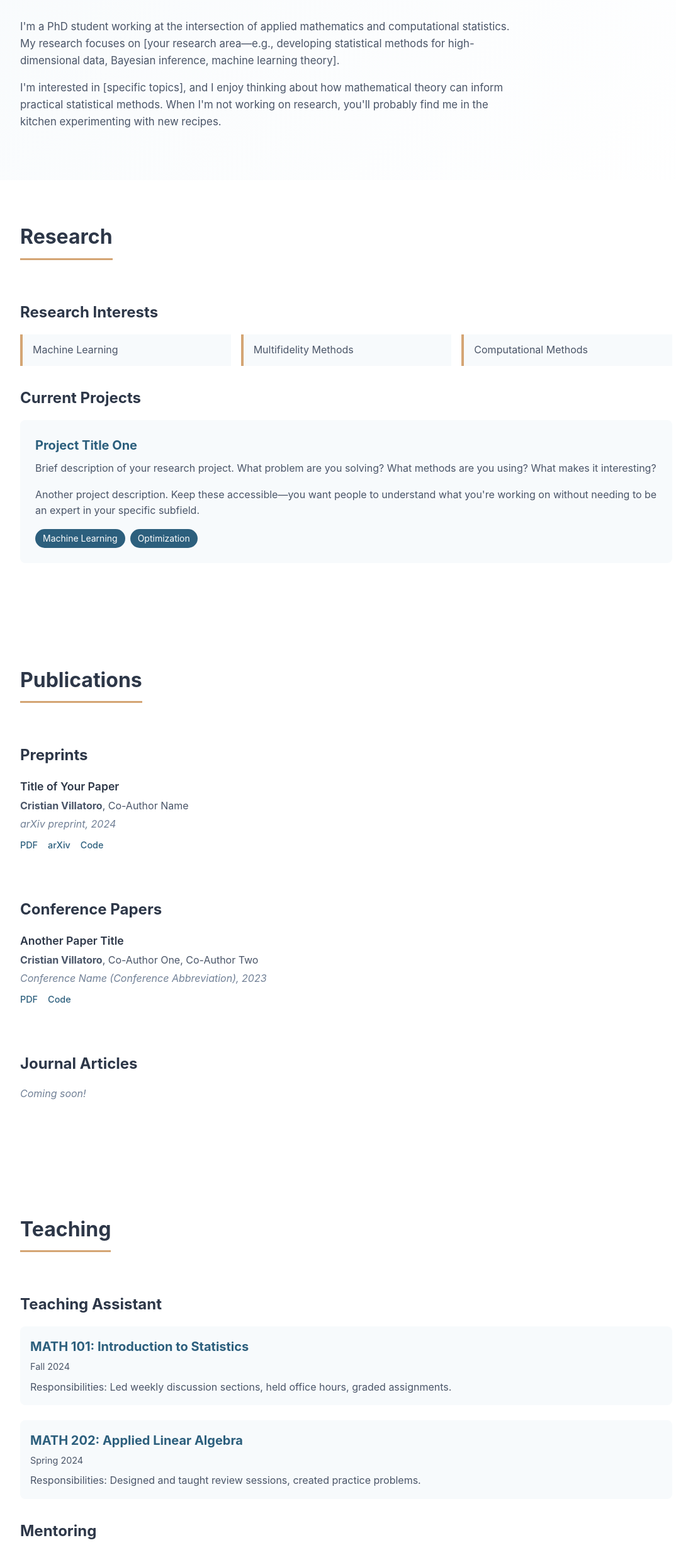
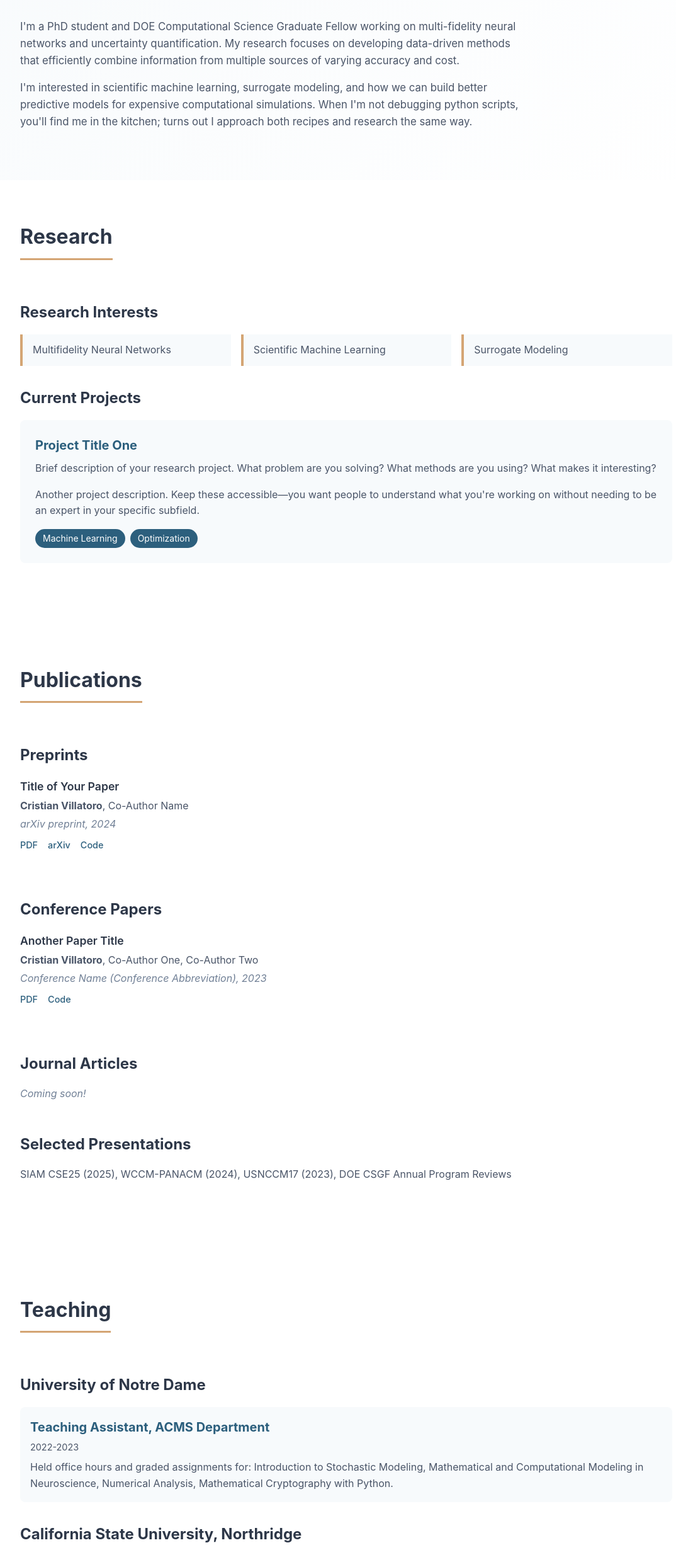
Before and after one commit to cristianvill/cristianvill.github.io, a plain HTML site: page index.html in a window 1280 px wide. Shown: the part 319-2780 px from the top of the page at 63% size, without its empty margins (90-1164 px from the left). Drawn offline with Linux system fonts and the light colour scheme.

Commit message:
Populated with more real info

```diff
--- a/index.html
+++ b/index.html
@@ -41,8 +41,8 @@
                 </div>
             </div>
             <div class="about-text">
-                <p>I'm a PhD student working at the intersection of applied mathematics and computational statistics. My research focuses on [your research area—e.g., developing statistical methods for high-dimensional data, Bayesian inference, machine learning theory].</p>
-                <p>I'm interested in [specific topics], and I enjoy thinking about how mathematical theory can inform practical statistical methods. When I'm not working on research, you'll probably find me in the kitchen experimenting with new recipes.</p>
+                <p>I'm a PhD student and DOE Computational Science Graduate Fellow working on multi-fidelity neural networks and uncertainty quantification. My research focuses on developing data-driven methods that efficiently combine information from multiple sources of varying accuracy and cost.</p>
+                <p>I'm interested in scientific machine learning, surrogate modeling, and how we can build better predictive models for expensive computational simulations. When I'm not debugging python scripts, you'll find me in the kitchen; turns out I approach both recipes and research the same way.</p>
             </div>
         </div>
     </section>
@@ -53,10 +53,9 @@
             <div class="research-interests">
                 <h3>Research Interests</h3>
                 <ul>
-                    <li>Machine Learning</li>
-                    <li>Multifidelity Methods</li>
-                    <!-- <li>High-Dimensional Statistics</li> -->
-                    <li>Computational Methods</li>
+                    <li>Multifidelity Neural Networks</li>
+                    <li>Scientific Machine Learning</li>
+                    <li>Surrogate Modeling</li>
                 </ul>
             </div>
 
@@ -111,6 +110,11 @@
                 <h3>Journal Articles</h3>
                 <p class="coming-soon">Coming soon!</p>
             </div>
+
+            <div class="publication-category">
+                <h3>Selected Presentations</h3>
+                <p style="color: var(--text-medium); margin-bottom: 0.5rem;">SIAM CSE25 (2025), WCCM-PANACM (2024), USNCCM17 (2023), DOE CSGF Annual Program Reviews</p>
+            </div>
         </div>
     </section>
 
@@ -119,22 +123,26 @@
             <h2>Teaching</h2>
 
             <div class="teaching-item">
-                <h3>Teaching Assistant</h3>
+                <h3>University of Notre Dame</h3>
                 <div class="course">
-                    <h4>MATH 101: Introduction to Statistics</h4>
-                    <p class="semester">Fall 2024</p>
-                    <p>Responsibilities: Led weekly discussion sections, held office hours, graded assignments.</p>
-                </div>
-                <div class="course">
-                    <h4>MATH 202: Applied Linear Algebra</h4>
-                    <p class="semester">Spring 2024</p>
-                    <p>Responsibilities: Designed and taught review sessions, created practice problems.</p>
+                    <h4>Teaching Assistant, ACMS Department</h4>
+                    <p class="semester">2022-2023</p>
+                    <p>Held office hours and graded assignments for: Introduction to Stochastic Modeling, Mathematical and Computational Modeling in Neuroscience, Numerical Analysis, Mathematical Cryptography with Python.</p>
                 </div>
             </div>
 
             <div class="teaching-item">
-                <h3>Mentoring</h3>
-                <p>I've mentored undergraduate students on research projects in computational statistics and enjoy helping students develop their mathematical intuition.</p>
+                <h3>California State University, Northridge</h3>
+                <div class="course">
+                    <h4>Teaching Associate, Math Department</h4>
+                    <p class="semester">2019-2022</p>
+                    <p>Responsible for classroom instruction, administering exams, and creating assignments for courses including Calculus I & II, Pre-Calculus, and Mathematical Methods for Business.</p>
+                </div>
+            </div>
+
+            <div class="teaching-item">
+                <h3>Service & Outreach</h3>
+                <!-- <p>Currently involved with the Riverbend Community Math Center, leading weekly math activities for students in grades 6-12. Previously tutored college students across a wide range of mathematics courses at Los Angeles Pierce College.</p> -->
             </div>
         </div>
     </section>
@@ -153,20 +161,26 @@
                 </div>
                 <div class="cv-item">
                     <p class="cv-title">MS in Mathematics</p>
-                    <p class="cv-institution">California State University, Northridge, 2019 - 2022</p>
+                    <p class="cv-institution">California State University, Northridge<!--, 2019 - 2022--></p>
+                    <p>Advisor: Alexander Alekseenko</p>
                 </div>
                 <div class="cv-item">
                     <p class="cv-title">BS in Mathematics</p>
-                    <p class="cv-institution">University of California, Los Angeles, 2017 - 2019</p>
+                    <p class="cv-institution">University of California, Los Angeles<!--, 2017 - 2019--></p>
+                </div>
+                <div class="cv-item">
+                    <p class="cv-title">AA in Mathematics</p>
+                    <p class="cv-institution">Los Angeles Pierce College<!--, 2014 - 2017--></p>
                 </div>
             </div>
 
             <div class="cv-section">
-                <h3>Awards & Honors</h3>
+                <h3>Selected Awards & Honors</h3>
                 <ul class="cv-list">
-                    <li>DOE Computational Science Graduate Fellowship, 2023-2027</li>
-                    <!-- <li>Best Poster Award, Conference Name, 2023</li>
-                    <li>Summa Cum Laude, Undergraduate University, 2022</li> -->
+                    <li>DOE Computational Science Graduate Fellowship (2023-2027)</li>
+                    <li>Science Graduate Fellow Award, University of Notre Dame (2024)</li>
+                    <li>WCCM-PANACM Travel Award (2024)</li>
+                    <li>Gechtman/Osher Scholarship for Excellence in Mathematics (2017)</li>
                 </ul>
             </div>
         </div>
```
